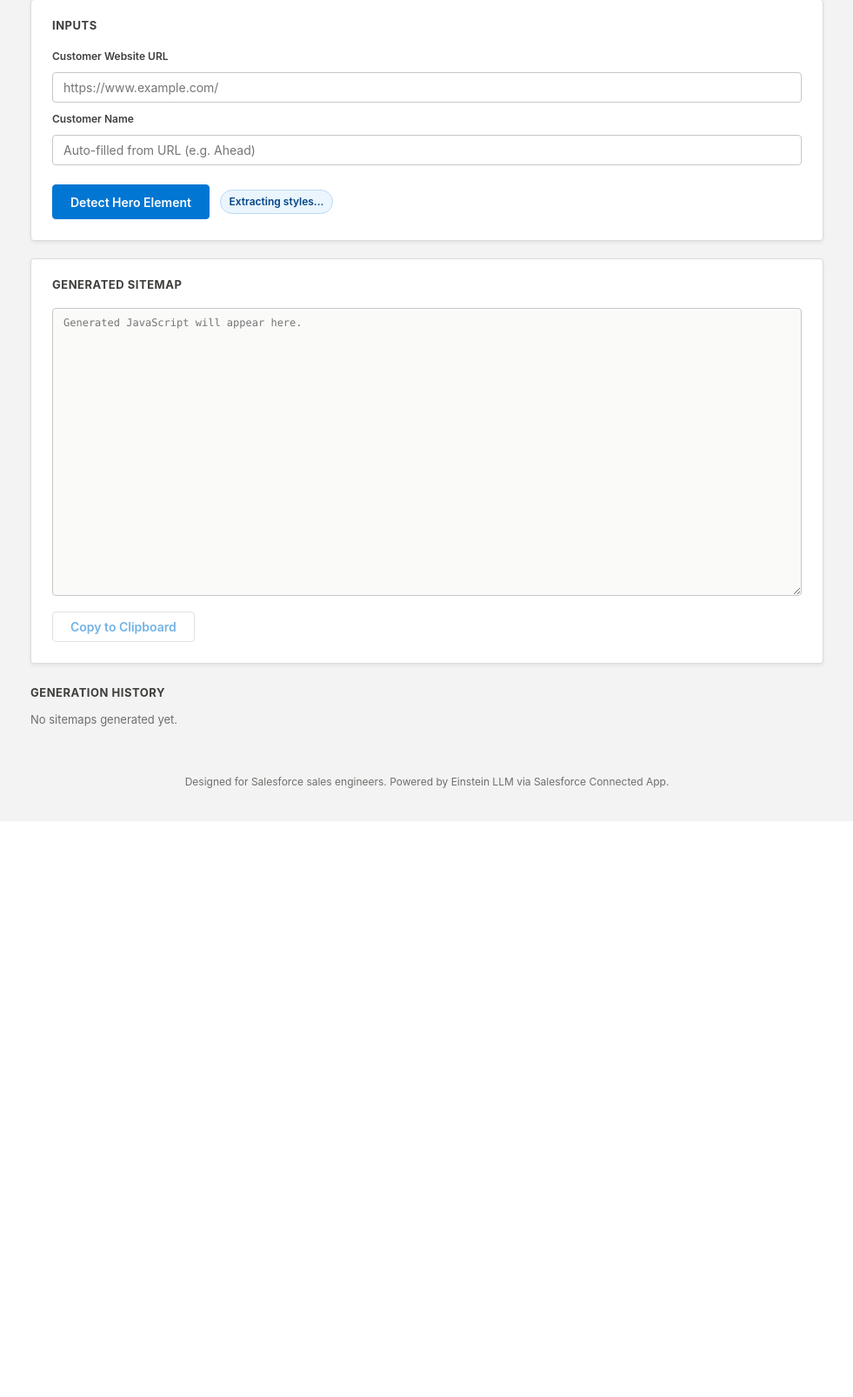
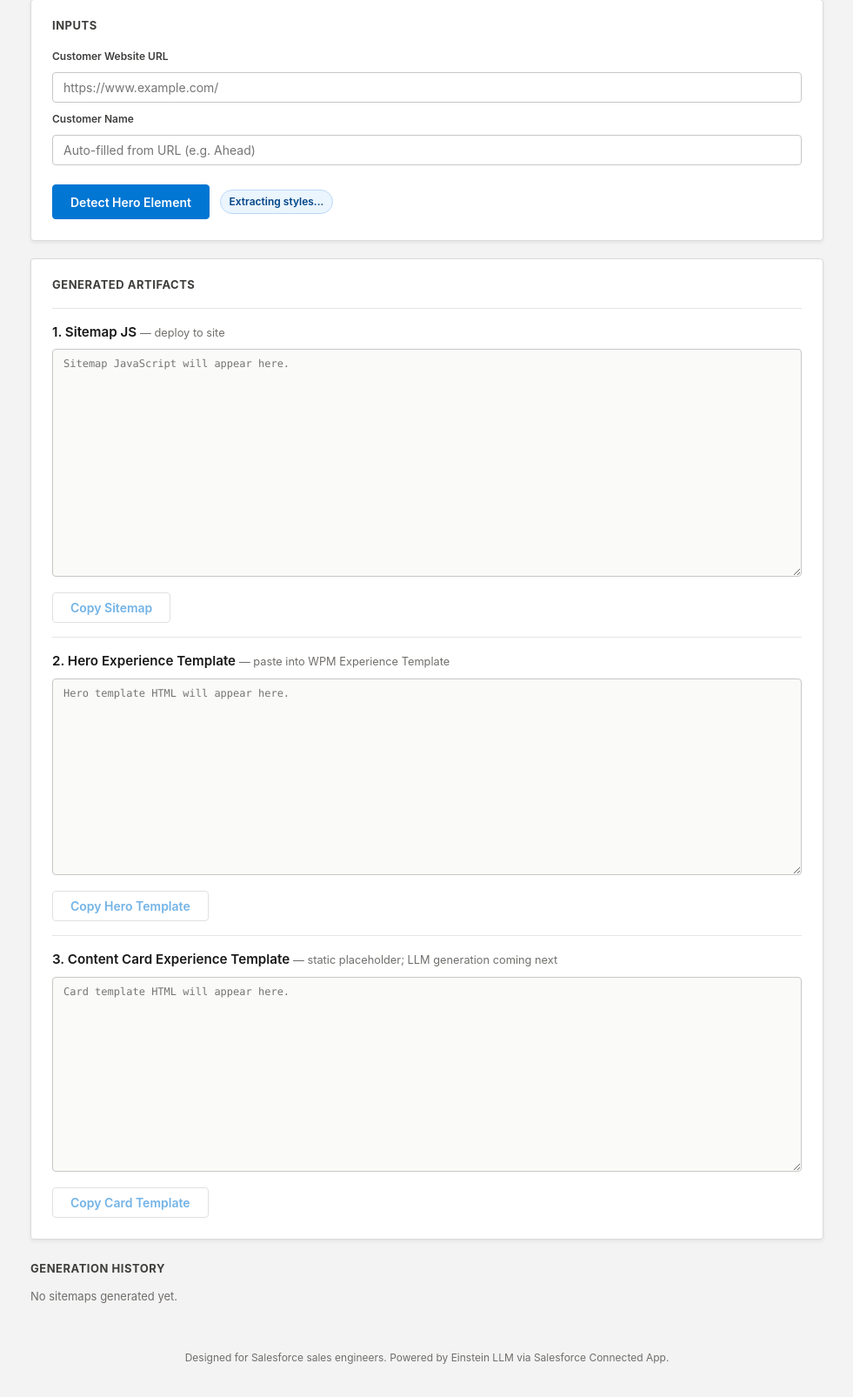
Before and after one commit to porziorobe/Salesforce-Personalization-Sitemap2.0-Dev, a Flask app: page / in a window 1280 px wide. Shown: the part 153-1759 px from the top of the page at 87% size, without its empty margins (149-1130 px from the left). Before the commit the page ends 1059 px from the top, so only its background shows below. Run offline with Flask 3, Linux system fonts and the light colour scheme.

Commit message:
Split sitemap output into 3 artifacts for Experience Template model
Sitemap is now minimal (content zones only). Hero transformer HTML
returned separately for paste into WPM Experience Template. Card
template scaffolded as static SimpleRecs HTML; LLM generation for
cards is the next build step.

Co-Authored-By: Claude Opus 4.7 <noreply@anthropic.com>

```diff
--- a/main.py
+++ b/main.py
@@ -48,6 +48,132 @@ DEFAULT_STYLES = {
         "color": "#DDDDDD",
     },
 }
+
+SITEMAP_TEMPLATE_V2 = r"""//SimpleSitemap (Experience Template model)
+SalesforceInteractions.setLoggingLevel(100);
+SalesforceInteractions.updateConsents({
+    purpose: SalesforceInteractions.ConsentPurpose.Tracking,
+    provider: "Example Consent Manager",
+    status: SalesforceInteractions.ConsentStatus.OptIn
+});
+
+document.addEventListener(
+    SalesforceInteractions.CustomEvents.OnSetAnonymousId, () => {
+        SalesforceInteractions.sendEvent({
+            user: { attributes: { eventType: 'identity', isAnonymous: 1 } }
+        })
+    }
+);
+
+document.querySelector('html').style.fontSize = '14px';
+
+SalesforceInteractions.init().then(() => {
+    const config = {
+        global: { onActionEvent: (event) => { return event; } },
+        pageTypes: [{
+            name: "Homepage",
+            isMatch: () => window.location.pathname === '/',
+            interaction: { name: "Homepage", eventType: "browse", pageType: "Homepage" },
+            contentZones: [
+                { name: "Homepage | Hero", selector: "{{HERO_SELECTOR}}" },
+                { name: "Homepage | Cards", selector: "{{CARD_SELECTOR}}" }
+            ]
+        }],
+        pageTypeDefault: { name: "Default" }
+    };
+    SalesforceInteractions.initSitemap(config);
+});"""
+
+
+CARD_EXPERIENCE_TEMPLATE_HTML = r"""<style>
+    .sfdcep-recs-carousel {
+        width: 100%;
+        max-width: 1440px;
+        margin: 0 auto;
+        display: flex;
+        flex-flow: row wrap;
+        justify-content: space-evenly;
+        padding: 20px 0;
+        gap: 20px;
+    }
+    .sfdcep-recs-card-wrapper {
+        width: 22%;
+        min-width: 240px;
+        flex: 1 1 240px;
+    }
+    .sfdcep-recs-card {
+        height: 100%;
+        background: #fff;
+        border-radius: 12px;
+        overflow: hidden;
+        box-shadow: 0 2px 12px rgba(0,0,0,0.10);
+        display: flex;
+        flex-direction: column;
+    }
+    .sfdcep-recs-card .cmp-image__image {
+        width: 100%;
+        height: 200px;
+        object-fit: cover;
+        display: block;
+    }
+    .sfdcep-recs-card__content {
+        padding: 20px;
+        display: flex;
+        flex-direction: column;
+        gap: 12px;
+        flex: 1;
+    }
+    .sfdcep-recs-card__title {
+        font-size: 18px;
+        font-weight: 600;
+        color: #1d1d1d;
+        margin: 0;
+        font-family: Arial, Helvetica, sans-serif;
+    }
+    .sfdcep-recs-card__cta {
+        color: #097fb3;
+        font-size: 14px;
+        text-decoration: none;
+        font-weight: 500;
+        font-family: Arial, Helvetica, sans-serif;
+        display: inline-flex;
+        align-items: center;
+        gap: 4px;
+        margin-top: auto;
+    }
+    .sfdcep-recs-card__cta:hover {
+        text-decoration: underline;
+    }
+</style>
+<div class="sfdcep-recs-carousel">
+    {{#each (subVar 'recs')}}
+    <div class="sfdcep-recs-card-wrapper">
+        <div class="sfdcep-recs-card">
+            <div class="cmp-teaser__image">
+                {{#if (subVar 'image')}}
+                    <img src="{{subVar 'image'}}" class="cmp-image__image" alt="{{subVar 'name'}}">
+                {{else}}
+                    <img src="https://placehold.co/750x422/e8f4fb/097fb3?text=No+Image" class="cmp-image__image" alt="">
+                {{/if}}
+            </div>
+            <div class="sfdcep-recs-card__content">
+                <h3 class="sfdcep-recs-card__title">{{subVar 'name'}}</h3>
+                <a class="sfdcep-recs-card__cta" href="{{subVar 'linkUrl'}}" target="_self">Learn More</a>
+            </div>
+        </div>
+    </div>
+    {{/each}}
+</div>"""
+
+
+def assemble_sitemap_v2(hero_selector, card_selector):
+    """Build the minimal Experience Template-style sitemap JS with hero + card content zones."""
+    return (
+        SITEMAP_TEMPLATE_V2
+        .replace("{{HERO_SELECTOR}}", hero_selector)
+        .replace("{{CARD_SELECTOR}}", card_selector or "BODY_CARDS_SELECTOR")
+    )
+
 
 SITEMAP_TEMPLATE = r"""//SimpleSitemap
 SalesforceInteractions.setLoggingLevel(100);
@@ -686,9 +812,14 @@ def generate():
     hero_html = result if isinstance(result, str) else str(result)
     hero_html = strip_markdown_fences(hero_html)
 
-    sitemap_js = assemble_sitemap(customer_name, target_selector, hero_html)
+    card_selector = (data.get("cardSelector") or "").strip()
+    sitemap_js = assemble_sitemap_v2(target_selector, card_selector)
 
-    return jsonify(sitemap=sitemap_js)
+    return jsonify(
+        sitemap=sitemap_js,
+        heroTemplate=hero_html,
+        cardTemplate=CARD_EXPERIENCE_TEMPLATE_HTML,
+    )
 
 
 def _llm_error_message(err):
@@ -732,9 +863,7 @@ def regenerate():
     if not customer_name:
         customer_name = derive_customer_name(page_url)
 
-    previous_html = extract_transformer_html(previous_output)
-    if not previous_html:
-        previous_html = previous_output
+    previous_html = previous_output.strip()
 
     issue_lines = []
     for key in issues:
@@ -778,9 +907,14 @@ def regenerate():
     corrected_html = result if isinstance(result, str) else str(result)
     corrected_html = strip_markdown_fences(corrected_html)
 
-    sitemap_js = assemble_sitemap(customer_name, target_selector, corrected_html)
+    card_selector = (data.get("cardSelector") or "").strip()
+    sitemap_js = assemble_sitemap_v2(target_selector, card_selector)
 
-    return jsonify(sitemap=sitemap_js)
+    return jsonify(
+        sitemap=sitemap_js,
+        heroTemplate=corrected_html,
+        cardTemplate=CARD_EXPERIENCE_TEMPLATE_HTML,
+    )
 
 
 if __name__ == "__main__":
--- a/static/app.js
+++ b/static/app.js
@@ -7,8 +7,13 @@
   var targetHtmlInput = document.getElementById('target-html');
   var manualToggle = document.getElementById('manual-toggle');
   var generateBtn = document.getElementById('generate-btn');
+  var cardSelectorInput = document.getElementById('card-selector');
   var outputArea = document.getElementById('output');
+  var heroTemplateOutput = document.getElementById('hero-template-output');
+  var cardTemplateOutput = document.getElementById('card-template-output');
   var copyBtn = document.getElementById('copy-btn');
+  var copyHeroBtn = document.getElementById('copy-hero-btn');
+  var copyCardBtn = document.getElementById('copy-card-btn');
   var errorBanner = document.getElementById('error-banner');
   var extractingIndicator = document.getElementById('extracting-indicator');
 
@@ -97,10 +102,27 @@
     }
   }
 
+  function clearOutputs() {
+    outputArea.value = '';
+    heroTemplateOutput.value = '';
+    cardTemplateOutput.value = '';
+    copyBtn.disabled = true;
+    copyHeroBtn.disabled = true;
+    copyCardBtn.disabled = true;
+  }
+
+  function applyOutputs(data) {
+    outputArea.value = data.sitemap || '';
+    heroTemplateOutput.value = data.heroTemplate || '';
+    cardTemplateOutput.value = data.cardTemplate || '';
+    copyBtn.disabled = !outputArea.value;
+    copyHeroBtn.disabled = !heroTemplateOutput.value;
+    copyCardBtn.disabled = !cardTemplateOutput.value;
+  }
+
   async function detectHero() {
     clearError();
-    outputArea.value = '';
-    copyBtn.disabled = true;
+    clearOutputs();
     hideFeedbackPanel();
     extractedStyles = null;
     stylesReady = false;
@@ -153,8 +175,7 @@
 
   async function generateSitemap() {
     clearError();
-    outputArea.value = '';
-    copyBtn.disabled = true;
+    clearOutputs();
 
     var pageUrl = pageUrlInput.value.trim();
     var targetSelector = targetSelectorInput.value.trim();
@@ -176,6 +197,7 @@
           targetHtml: targetHtml,
           extractedStyles: extractedStyles,
           customerName: customerNameInput.value.trim(),
+          cardSelector: cardSelectorInput.value.trim(),
         }),
       });
       var data = await response.json().catch(function () { return {}; });
@@ -195,10 +217,9 @@
         showError('Sitemap generation returned empty output.');
         return;
       }
-      outputArea.value = data.sitemap;
-      copyBtn.disabled = false;
+      applyOutputs(data);
       showFeedbackPanel();
-      addHistoryEntry(pageUrl, data.sitemap);
+      addHistoryEntry(pageUrl, data);
     } catch (err) {
       showError(
         err.name === 'TypeError'
@@ -231,10 +252,11 @@
           targetSelector: targetSelectorInput.value.trim(),
           targetHtml: targetHtmlInput.value,
           extractedStyles: extractedStyles,
-          previousOutput: outputArea.value,
+          previousOutput: heroTemplateOutput.value,
           issues: issues,
           feedbackNote: feedbackNote.value.trim(),
           customerName: customerNameInput.value.trim(),
+          cardSelector: cardSelectorInput.value.trim(),
         }),
       });
       var data = await response.json().catch(function () { return {}; });
@@ -254,11 +276,10 @@
         showError('Regeneration returned empty output.');
         return;
       }
-      outputArea.value = data.sitemap;
-      copyBtn.disabled = false;
+      applyOutputs(data);
       hideFeedbackPanel();
       showFeedbackPanel();
-      addHistoryEntry(pageUrlInput.value.trim(), data.sitemap);
+      addHistoryEntry(pageUrlInput.value.trim(), data);
     } catch (err) {
       showError(
         err.name === 'TypeError'
@@ -293,21 +314,26 @@
   targetSelectorInput.addEventListener('input', updateGenerateEnabled);
   targetHtmlInput.addEventListener('input', updateGenerateEnabled);
 
-  copyBtn.addEventListener('click', async function () {
-    if (!outputArea.value) return;
+  function wireCopyButton(btn, source) {
+    btn.addEventListener('click', async function () {
+      if (!source.value) return;
       try {
-      await navigator.clipboard.writeText(outputArea.value);
-      var original = copyBtn.textContent;
-      copyBtn.textContent = 'Copied!';
-      copyBtn.disabled = true;
+        await navigator.clipboard.writeText(source.value);
+        var original = btn.textContent;
+        btn.textContent = 'Copied!';
+        btn.disabled = true;
         setTimeout(function () {
-        copyBtn.textContent = original;
-        copyBtn.disabled = false;
+          btn.textContent = original;
+          btn.disabled = !source.value;
         }, 1500);
       } catch (e) {
         showError('Could not copy to clipboard.');
       }
     });
+  }
+  wireCopyButton(copyBtn, outputArea);
+  wireCopyButton(copyHeroBtn, heroTemplateOutput);
+  wireCopyButton(copyCardBtn, cardTemplateOutput);
 
   function deriveBrand(url) {
     try {
@@ -328,14 +354,16 @@
     localStorage.setItem(HISTORY_KEY, JSON.stringify(entries.slice(0, HISTORY_MAX)));
   }
 
-  function addHistoryEntry(url, sitemap) {
+  function addHistoryEntry(url, data) {
     var entries = getHistory();
     entries.unshift({
       id: String(Date.now()),
       brand: deriveBrand(url),
       url: url,
       timestamp: Date.now(),
-      sitemap: sitemap,
+      sitemap: data.sitemap || '',
+      heroTemplate: data.heroTemplate || '',
+      cardTemplate: data.cardTemplate || '',
     });
     saveHistory(entries);
     renderHistory();
@@ -389,8 +417,11 @@
     if (!entry) return;
 
     if (btn.classList.contains('history-btn--load')) {
-      outputArea.value = entry.sitemap;
-      copyBtn.disabled = false;
+      applyOutputs({
+        sitemap: entry.sitemap,
+        heroTemplate: entry.heroTemplate || '',
+        cardTemplate: entry.cardTemplate || '',
+      });
       showFeedbackPanel();
       outputArea.scrollIntoView({ behavior: 'smooth', block: 'center' });
     } else if (btn.classList.contains('history-btn--delete')) {
--- a/static/style.css
+++ b/static/style.css
@@ -87,3 +87,9 @@ html { scroll-behavior: smooth; }
   .history-url { max-width: 100%; }
 }
 .visually-hidden { position: absolute; width: 1px; height: 1px; padding: 0; margin: -1px; overflow: hidden; clip: rect(0,0,0,0); white-space: nowrap; border: 0; }
+
+.output-block { margin-top: 1rem; padding-top: 1rem; border-top: 1px solid #e5e5e5; }
+.output-block:first-of-type { margin-top: 0; padding-top: 0; border-top: 0; }
+.output-subheading { font-size: 0.95rem; font-weight: 600; margin: 0 0 0.5rem 0; color: #181818; }
+.output-hint { font-weight: 400; color: #706e6b; font-size: 0.8rem; }
+.label-hint { font-weight: 400; color: #706e6b; font-size: 0.8rem; }
--- a/templates/index.html
+++ b/templates/index.html
@@ -69,6 +69,15 @@
                   Looks wrong? Edit manually
                 </label>
               </div>
+              <div class="field">
+                <label class="label" for="card-selector">Content Card Selector <span class="label-hint">(optional placeholder — static template)</span></label>
+                <input
+                  id="card-selector"
+                  type="text"
+                  class="input"
+                  placeholder="e.g. #recommendations or .product-grid"
+                />
+              </div>
               <div class="actions">
                 <button type="button" id="generate-btn" class="btn btn-primary" disabled>
                   <span class="btn-label">Generate Sitemap</span>
@@ -80,18 +89,52 @@
         </section>
 
         <section class="panel" aria-labelledby="output-heading">
-          <h2 id="output-heading" class="panel-heading">Generated sitemap</h2>
+          <h2 id="output-heading" class="panel-heading">Generated artifacts</h2>
           <div id="error-banner" class="banner banner-error" role="alert" hidden></div>
+
+          <div class="output-block">
+            <h3 class="output-subheading">1. Sitemap JS <span class="output-hint">— deploy to site</span></h3>
             <label class="label visually-hidden" for="output">Sitemap JavaScript output</label>
             <textarea
               id="output"
               class="textarea output-area"
-            rows="18"
+              rows="14"
               readonly
-            placeholder="Generated JavaScript will appear here."
+              placeholder="Sitemap JavaScript will appear here."
             ></textarea>
             <div class="actions actions-output">
-            <button type="button" id="copy-btn" class="btn btn-neutral" disabled>Copy to Clipboard</button>
+              <button type="button" id="copy-btn" class="btn btn-neutral" disabled>Copy Sitemap</button>
+            </div>
+          </div>
+
+          <div class="output-block">
+            <h3 class="output-subheading">2. Hero Experience Template <span class="output-hint">— paste into WPM Experience Template</span></h3>
+            <label class="label visually-hidden" for="hero-template-output">Hero Experience Template HTML</label>
+            <textarea
+              id="hero-template-output"
+              class="textarea output-area"
+              rows="12"
+              readonly
+              placeholder="Hero template HTML will appear here."
+            ></textarea>
+            <div class="actions actions-output">
+              <button type="button" id="copy-hero-btn" class="btn btn-neutral" disabled>Copy Hero Template</button>
+            </div>
+          </div>
+
+          <div class="output-block">
+            <h3 class="output-subheading">3. Content Card Experience Template <span class="output-hint">— static placeholder; LLM generation coming next</span></h3>
+            <label class="label visually-hidden" for="card-template-output">Content Card Experience Template HTML</label>
+            <textarea
+              id="card-template-output"
+              class="textarea output-area"
+              rows="10"
+              readonly
+              placeholder="Card template HTML will appear here."
+            ></textarea>
+            <div class="actions actions-output">
+              <button type="button" id="copy-card-btn" class="btn btn-neutral" disabled>Copy Card Template</button>
+            </div>
           </div>
 
           <div id="feedback-panel" class="feedback-panel" hidden>
```
Lines whose indentation alone changed are shown as unchanged.
